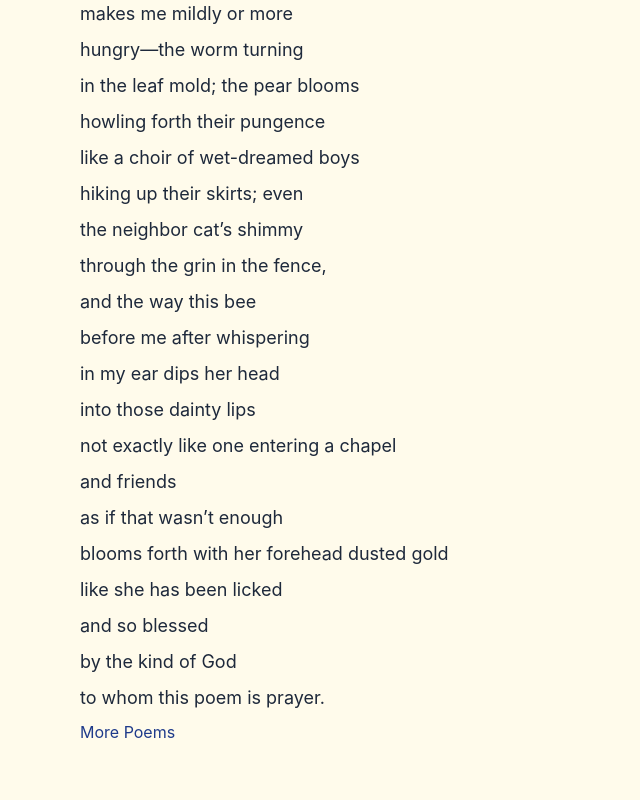
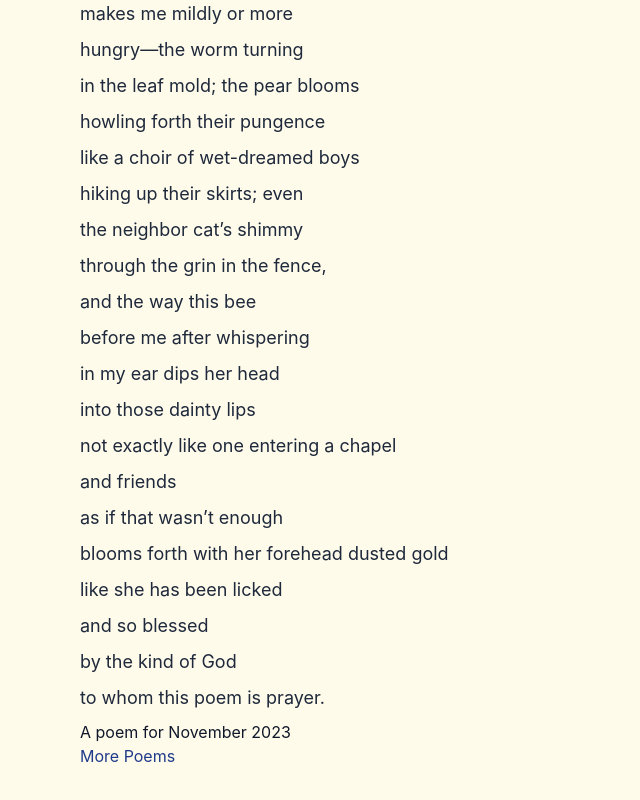
Before and after one commit to kennystone/poetry-box, a Next.js app: page /poems/patience in a window 1280 px wide. Shown: the part 956-1756 px from the top of the page, without its empty margins (0-640 px from the left). Built offline with nearby package versions, Linux system fonts and the light colour scheme.

Commit message:
add some copy for footer, unstyled

```diff
--- /dev/null
+++ b/app/poems/PoemFooter.tsx
@@ -0,0 +1,9 @@
+const PoemFooter = ({ date }: { date: Date }) => {
+    const dateStr = date.toLocaleDateString('en-US', {
+        month: 'long',
+        year: 'numeric',
+    });
+    return <p className="text-slate-900">A poem for {dateStr}</p>
+}
+
+export default PoemFooter
--- a/app/poems/just-a-simple-declaration-of-love/page.tsx
+++ b/app/poems/just-a-simple-declaration-of-love/page.tsx
@@ -2,6 +2,7 @@ import Poem from "../poem"
 import PoemAuthor from "../PoemAuthor"
 import { HeaderText } from "../PoemHeader"
 import PoemHeader from '../PoemHeader'
+import PoemFooter from "../PoemFooter"
 import { PoemParagraph } from "../PoemParagraph"
 
 export const justASimpleDeclarationOfLove: Poem = new Poem(
@@ -80,6 +81,7 @@ export default function JustASimpleDeclarationOfLove() {
             <PP>
                 Calling the sun to work
             </PP>
+            <PoemFooter date={justASimpleDeclarationOfLove.date} />
         </div>
     )
 }
--- a/app/poems/patience/page.tsx
+++ b/app/poems/patience/page.tsx
@@ -3,6 +3,7 @@ import PoemAuthor from "../PoemAuthor"
 import { PoemParagraph } from '../PoemParagraph'
 import { HeaderText } from "../PoemHeader"
 import PoemHeader from '../PoemHeader'
+import PoemFooter from "../PoemFooter"
 
 export const patience: Poem = new Poem(
     "patience",
@@ -154,6 +155,7 @@ export default function Patience() {
                     to whom this poem is prayer.
                 </PP>
             </div>
+            <PoemFooter date={patience.date} />
         </div>
     )
 }
```
Also changed, not shown: 1 other file (tests, documents, lock files or other folders).
